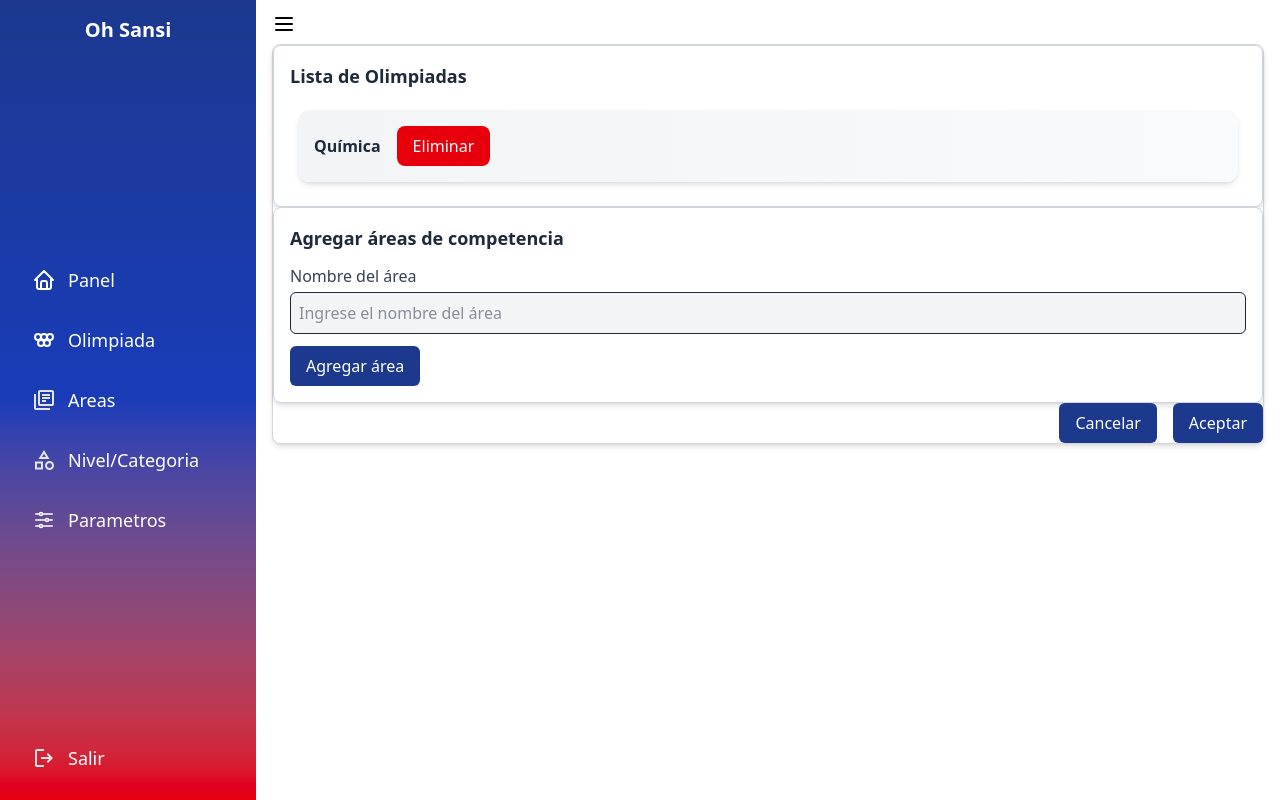
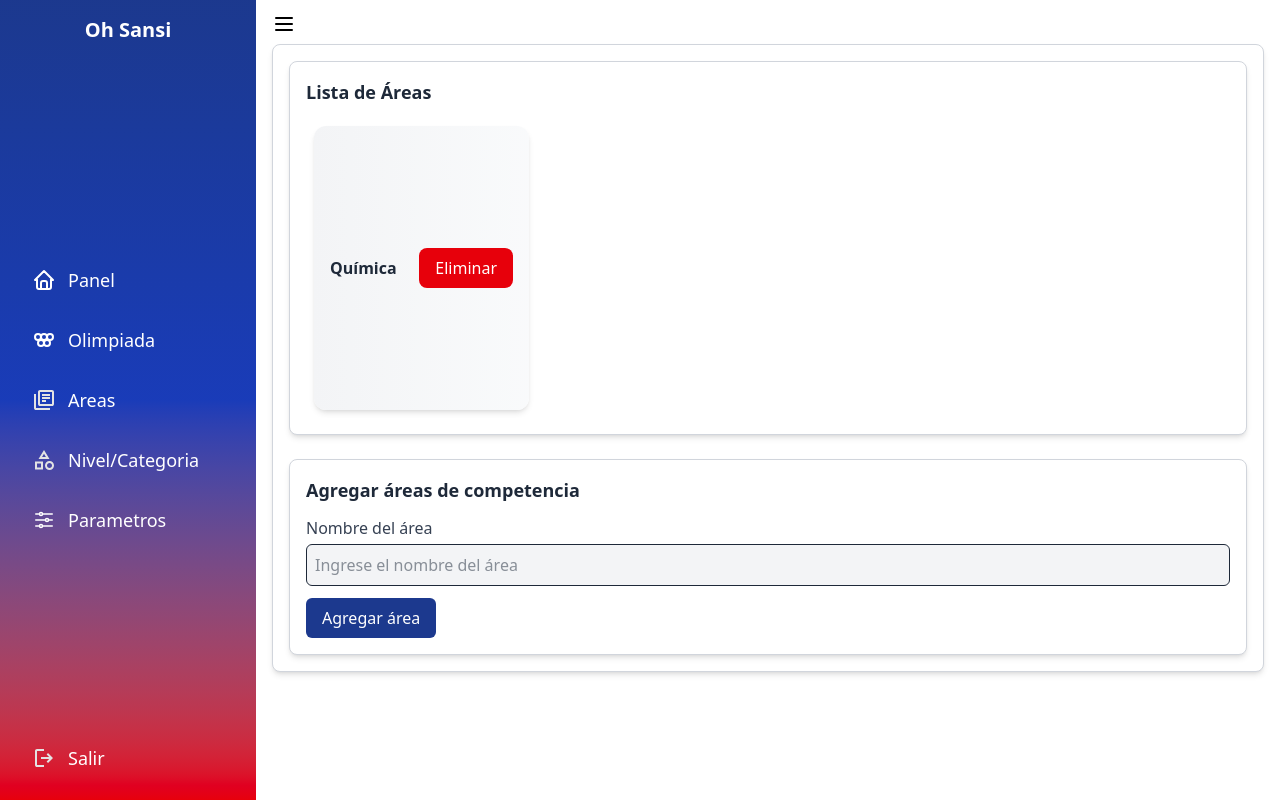
Before and after one commit to IVER-15-07/ohSansi, a React (Vite) app in the folder frontend/: page /AdminLayout/Areas in a window 1280 px wide. Built offline with nearby package versions, Linux system fonts and the light colour scheme.

Commit message:
interface de  areas concluidas

```diff
--- a/frontend/src/index.css
+++ b/frontend/src/index.css
@@ -1,2 +1,6 @@
 @import "tailwindcss";
 @import "tailwindcss/utilities";
+
+body {
+    @apply overflow-hidden h-screen;
+}
--- a/frontend/src/pages/admin/Areas.jsx
+++ b/frontend/src/pages/admin/Areas.jsx
@@ -21,18 +21,18 @@ const Areas = () => {
   return (
 
     <div className="p-4 pt-2 flex flex-col gap-4 w-full h-full">
-      <div className="  bg-white rounded-lg shadow-md border border-gray-300">
+      <div className="bg-white rounded-lg shadow-md border border-gray-300 p-4">
 
-        {/* Lista de Olimpiadas */}
-        <div className="p-4  bg-white rounded-lg shadow-md border border-gray-300">
-          <h2 className="text-lg font-semibold text-gray-800 mb-3">
-            Lista de Olimpiadas
-          </h2>
-          <div className="space-y-2 p-2">
+
+        <div className="bg-white rounded-lg shadow-md border border-gray-300 p-4">
+          <h2 className="text-lg font-semibold text-gray-800 mb-3">Lista de Áreas</h2>
+
+
+          <div className="grid grid-cols-1 md:grid-cols-2 lg:grid-cols-4 gap-4 p-2 overflow-y-auto max-h-[300px] min-h-[300px]">
             {areas.map((area, index) => (
               <div
                 key={index}
-      className="flex items-center gap-4 bg-gradient-to-r from-gray-100 to-gray-50 p-4 rounded-xl shadow-md hover:shadow-lg transition-all"
+                className="flex justify-between items-center gap-4 bg-gradient-to-r from-gray-100 to-gray-50 p-4 rounded-xl shadow-md hover:shadow-lg transition-all"
               >
                 <span className="text-gray-800 font-semibold">{area.name}</span>
                 <button
@@ -44,19 +44,12 @@ const Areas = () => {
               </div>
             ))}
           </div>
-
         </div>
 
 
+        <div className="p-4 bg-white rounded-lg shadow-md border border-gray-300 mt-6">
+          <h2 className="text-lg font-semibold text-gray-800 mb-3">Agregar áreas de competencia</h2>
 
-
-
-        {/* Agregar Áreas de Competencia */}
-        <div className="p-4 bg-white rounded-lg shadow-md border border-gray-300">
-
-          <h2 className="text-lg font-semibold text-gray-800 mb-3">
-            Agregar áreas de competencia
-          </h2>
           <div>
             <label className="block text-gray-700 mb-1">Nombre del área</label>
             <input
@@ -75,19 +68,9 @@ const Areas = () => {
           </button>
         </div>
 
-
-
-        {/* Botones de acción */}
-        <div className="flex justify-end gap-4">
-          <button className="bg-blue-900 text-white px-4 py-2 rounded-md hover:bg-blue-800">
-            Cancelar
-          </button>
-          <button className="bg-blue-900 text-white px-4 py-2 rounded-md hover:bg-blue-800">
-            Aceptar
-          </button>
       </div>
     </div>
-    </div>
+
 
   )
 }
--- a/frontend/src/pages/admin/Divisiones.jsx
+++ b/frontend/src/pages/admin/Divisiones.jsx
@@ -3,6 +3,9 @@ import React from 'react'
 const Divisiones = () => {
   return (
     <div>
+      <h1>areas</h1>
+
+      <h1></h1>
 
 
     </div>
```
Lines whose indentation alone changed are shown as unchanged.
